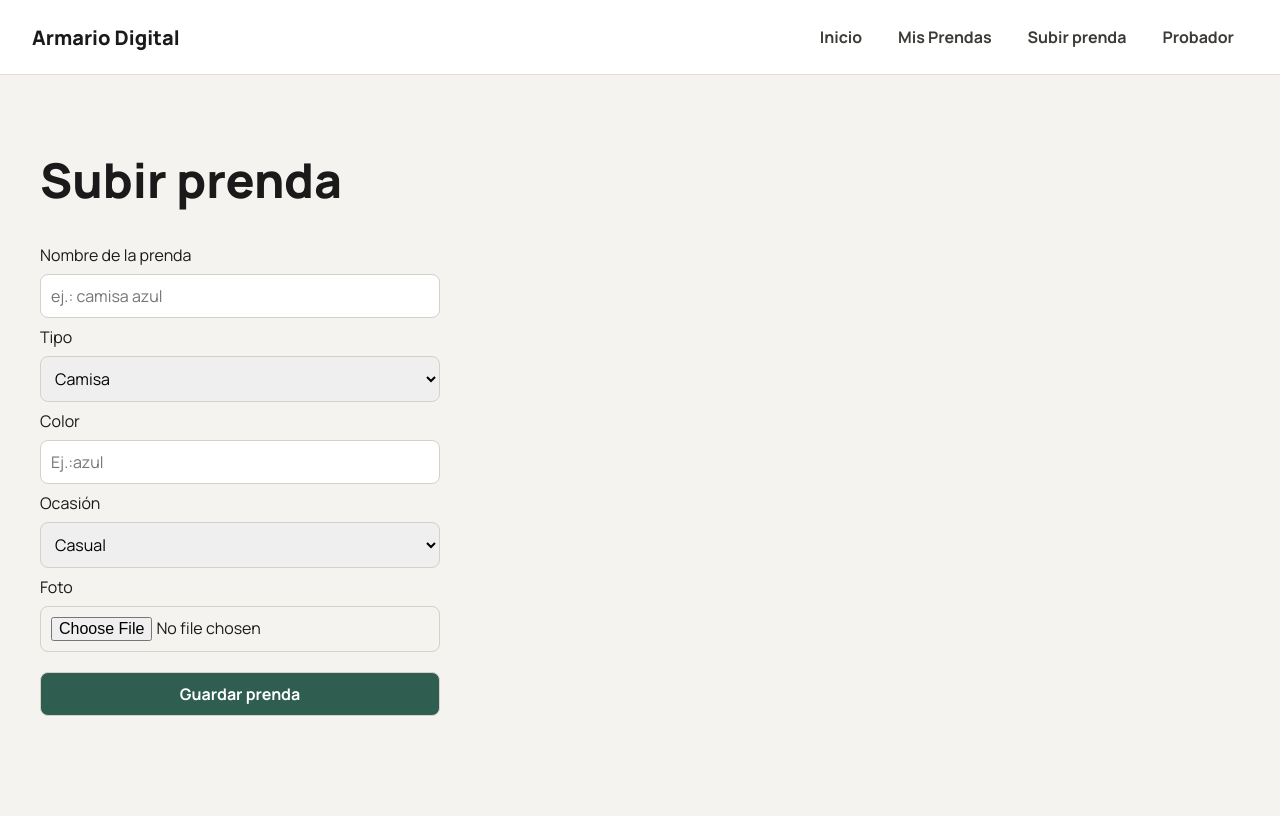
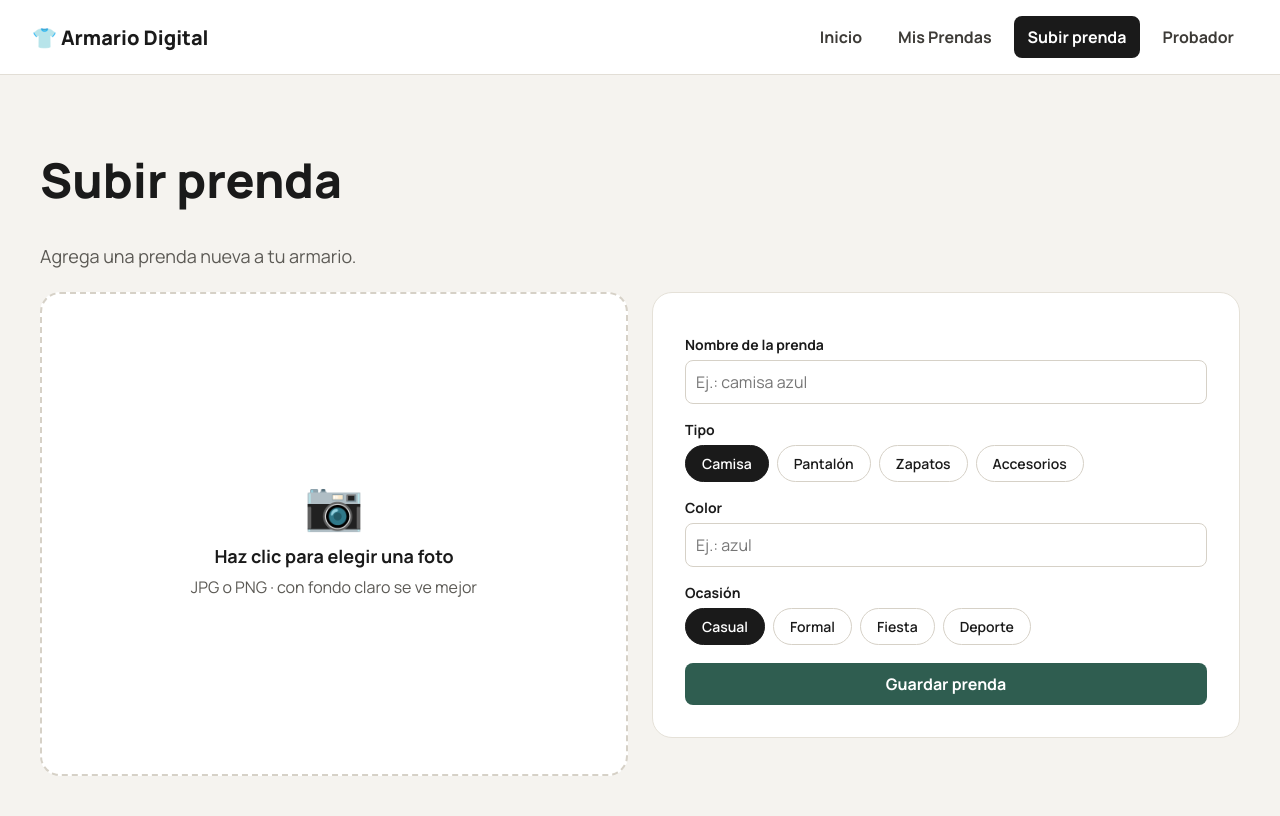
Before and after one commit to araneaemerson-oss/armario-digital, a Flask app: page /subir in a window 1280 px wide. Before the commit the page ends 716 px from the top, so only its background shows below. Run offline with Flask 3, Linux system fonts and the light colour scheme.

Commit message:
Rediseña la página de subir prenda con vista previa y pastillas

```diff
--- a/static/css/style.css
+++ b/static/css/style.css
@@ -262,3 +262,197 @@ a{
     font-size: 14px;
     font-weight: 600;
 }
+
+
+/* ---------- Formularios (Subir y Editar) ---------- */
+.formulario {
+    background-color: #FFFFFF;
+    border: 1px solid #E5E1D8;
+    border-radius: 20px;
+    padding: 32px;
+    max-width: 480px;
+    gap: 6px;
+}
+.formulario label {
+    font-weight: 700;
+    font-size: 14px;
+    margin-top: 10px;
+}
+.formulario input:focus,
+.formulario select:focus {
+    outline: none;
+    border-color: #2F5D50;
+    box-shadow: 0 0 0 3px #E3ECE8;
+}
+.formulario input[type="file"] {
+    padding: 8px;
+    background-color: #F5F3EF;
+    border-style: dashed;
+    cursor: pointer;
+}
+.formulario input[type="file"]::file-selector-button {
+    font-family: inherit;
+    font-weight: 700;
+    border: none;
+    border-radius: 6px;
+    padding: 8px 14px;
+    margin-right: 12px;
+    background-color: #1A1A1A;
+    color: #FFFFFF;
+    cursor: pointer;
+}
+.formulario button {
+    border: none;
+}
+.formulario button:hover {
+    background-color: #1F4038;
+}
+.cancelar {
+    text-align: center;
+    margin-top: 4px;
+    font-size: 14px;
+}
+
+/* ---------- Menú: página actual ---------- */
+.nav-links a.activo {
+    background-color: #1A1A1A;
+    color: #FFFFFF;
+}
+
+/* ---------- Celular (pantallas pequeñas) ---------- */
+@media (max-width: 700px) {
+    .navbar {
+        flex-direction: column;
+        align-items: flex-start;
+        gap: 12px;
+        padding: 16px;
+    }
+    .nav-links {
+        flex-wrap: wrap;
+        gap: 4px;
+    }
+    .nav-links a {
+        padding: 8px 12px;
+    }
+    .contenido {
+        padding: 24px 16px;
+    }
+    h1 {
+        font-size: 34px;
+    }
+    .hero {
+        padding: 28px 20px;
+    }
+    .formulario {
+        padding: 20px;
+    }
+}
+
+/* ---------- Subir prenda ---------- */
+.subir-layout {
+    display: grid;
+    grid-template-columns: 1fr 1fr;
+    gap: 24px;
+    align-items: start;
+}
+.zona-foto {
+    position: relative;
+    display: flex;
+    align-items: center;
+    justify-content: center;
+    min-height: 480px;
+    background-color: #FFFFFF;
+    border: 2px dashed #D6D1C7;
+    border-radius: 20px;
+    cursor: pointer;
+    overflow: hidden;
+    transition: border-color 0.15s, background-color 0.15s;
+}
+.zona-foto:hover {
+    border-color: #2F5D50;
+    background-color: #F8FBF9;
+}
+.zona-foto input[type="file"] {
+    position: absolute;
+    inset: 0;
+    opacity: 0;
+    cursor: pointer;
+}
+.zona-texto {
+    display: flex;
+    flex-direction: column;
+    align-items: center;
+    gap: 8px;
+    padding: 24px;
+    text-align: center;
+    color: #5C5A55;
+}
+.zona-icono {
+    font-size: 48px;
+}
+.zona-texto strong {
+    color: #1A1A1A;
+    font-size: 18px;
+}
+#vista-previa {
+    width: 100%;
+    height: 480px;
+    object-fit: contain;
+    padding: 16px;
+    box-sizing: border-box;
+}
+.zona-foto [hidden] {
+    display: none;
+}
+.subir-campos {
+    max-width: none;
+}
+.etiqueta {
+    font-weight: 700;
+    font-size: 14px;
+    margin-top: 10px;
+}
+.chips {
+    display: flex;
+    flex-wrap: wrap;
+    gap: 8px;
+}
+.chips .chip {
+    position: relative;
+    margin-top: 0;
+    font-weight: 600;
+}
+.chip input {
+    position: absolute;
+    opacity: 0;
+}
+.chip span {
+    display: inline-block;
+    padding: 8px 16px;
+    border-radius: 999px;
+    border: 1px solid #D6D1C7;
+    background-color: #FFFFFF;
+    font-size: 14px;
+    cursor: pointer;
+    transition: background-color 0.15s;
+}
+.chip span:hover {
+    background-color: #E3ECE8;
+}
+.chip input:checked + span {
+    background-color: #1A1A1A;
+    color: #FFFFFF;
+    border-color: #1A1A1A;
+}
+
+@media (max-width: 700px) {
+    .subir-layout {
+        grid-template-columns: 1fr;
+    }
+    .zona-foto {
+        min-height: 260px;
+    }
+    #vista-previa {
+        height: 260px;
+    }
+}
--- a/templates/base.html
+++ b/templates/base.html
@@ -2,6 +2,7 @@
 <html lang = "es">
 <head>
     <meta charset="UTF-8">
+    <meta name="viewport" content="width=device-width, initial-scale=1.0">
     <title> Armario Digital</title>
     <link rel="preconnect" href="https://fonts.googleapis.com">
     <link href="https://fonts.googleapis.com/css2?family=Manrope:wght@400;600;700;800&display=swap" rel="stylesheet">
@@ -9,16 +10,16 @@
 </head>
 
 <body>
-    <header class="navbar">
-        <a class="logo " href="/">Armario Digital </a>
-        <nav class="nav-links">
-            <a href="/">Inicio</a>
-            <a href="/prendas">Mis Prendas</a>
-            <a href="/subir"> Subir prenda</a>
-            <a href="#">Probador </a>
-        </nav>
-    </header>
-    <main class="contenido ">
+    <nav class="navbar">
+        <span class="logo">👕 Armario Digital</span>
+        <div class="nav-links">
+            <a href="/" class="{% if request.path == '/' %}activo{% endif %}">Inicio</a>
+            <a href="/prendas" class="{% if request.path == '/prendas' or request.path.startswith('/editar') %}activo{% endif %}">Mis Prendas</a>
+            <a href="/subir" class="{% if request.path == '/subir' %}activo{% endif %}">Subir prenda</a>
+            <a href="#">Probador</a>
+        </div>
+    </nav>
+    <main class="contenido">
         {% block contenido%}{%endblock%}
     </main>
 </body>
--- a/templates/editar.html
+++ b/templates/editar.html
@@ -2,7 +2,8 @@
 
 {% block contenido %}
 
-    <h1>Editar Prenda</h1>
+    <h1>Editar prenda</h1>
+    <p class="subtitulo">Cambia los datos de tu prenda.</p>
 
     <form method="POST" class="formulario">
         <label for="nombre">Nombre de la prenda</label>
@@ -25,7 +26,8 @@
                 {%endfor%}
         </select>
 
-        <button type="submit">Guardar prenda</button>
+        <button type="submit">Guardar cambios</button>
+        <a href="/prendas" class="cancelar">Cancelar</a>
     </form>
 
     {%endblock%}
--- a/templates/prendas.html
+++ b/templates/prendas.html
@@ -4,9 +4,9 @@
 
     <h1>Mis Prendas</h1>
     {% if tipo_actual %}
-        <p>Mostrando {{prendas|length}} prendas de tipo {{tipo_actual}} </p>
+        <p>Mostrando {{prendas|length}} {% if prendas|length == 1 %}prenda{% else %}prendas{% endif %} de tipo {{tipo_actual}}</p>
     {% else %}
-    <p>Tienes {{prendas|length}} prendas en tu armario</p>
+    <p>Tienes {{prendas|length}} {% if prendas|length == 1 %}prenda{% else %}prendas{% endif %} en tu armario</p>
     {% endif %}
 
     <div class="filtros">
--- a/templates/subir.html
+++ b/templates/subir.html
@@ -3,34 +3,65 @@
 {% block contenido %}
 
     <h1>Subir prenda</h1>
+    <p class="subtitulo">Agrega una prenda nueva a tu armario.</p>
 
-    <form method="POST" enctype="multipart/form-data" class="formulario">
-        <label for="nombre">Nombre de la prenda</label>
-        <input type="text" id="nombre" name="nombre" placeholder="ej.: camisa azul" required>
+    <form method="POST" enctype="multipart/form-data" class="subir-layout">
 
-        <label for="tipo">Tipo</label>
-        <select id="tipo" name="tipo">
-            <option>Camisa</option>
-            <option>Pantalón</option>
-            <option>Zapatos</option>
-            <option>Accesorios</option>
-        </select>
+        <!-- Columna izquierda: la foto -->
+        <label for="foto" class="zona-foto">
+            <img id="vista-previa" alt="Vista previa de la prenda" hidden>
+            <div id="zona-texto" class="zona-texto">
+                <span class="zona-icono">📷</span>
+                <strong>Haz clic para elegir una foto</strong>
+                <span>JPG o PNG · con fondo claro se ve mejor</span>
+            </div>
+            <input type="file" id="foto" name="foto" accept="image/*" required>
+        </label>
 
-        <label for="color">Color</label>
-        <input type="text" id="color" name="color" placeholder="Ej.:azul" required>
+        <!-- Columna derecha: los datos -->
+        <div class="formulario subir-campos">
+            <label for="nombre">Nombre de la prenda</label>
+            <input type="text" id="nombre" name="nombre" placeholder="Ej.: camisa azul" required>
 
-        <label for="ocasion">Ocasión</label>
-        <select id="ocasion" name="ocasion">
-            <option>Casual</option>
-            <option>Formal</option>
-            <option>Fiesta</option>
-            <option>Deporte</option>
-        </select>
+            <span class="etiqueta">Tipo</span>
+            <div class="chips">
+                {% for opcion in ["Camisa", "Pantalón", "Zapatos", "Accesorios"] %}
+                    <label class="chip">
+                        <input type="radio" name="tipo" value="{{ opcion }}" {% if loop.first %}checked{% endif %}>
+                        <span>{{ opcion }}</span>
+                    </label>
+                {% endfor %}
+            </div>
 
-        <label for="foto">Foto</label>
-        <input type="file" id="foto" name="foto" accept="image/*" required>
+            <label for="color">Color</label>
+            <input type="text" id="color" name="color" placeholder="Ej.: azul" required>
 
-        <button type="submit">Guardar prenda</button>
+            <span class="etiqueta">Ocasión</span>
+            <div class="chips">
+                {% for opcion in ["Casual", "Formal", "Fiesta", "Deporte"] %}
+                    <label class="chip">
+                        <input type="radio" name="ocasion" value="{{ opcion }}" {% if loop.first %}checked{% endif %}>
+                        <span>{{ opcion }}</span>
+                    </label>
+                {% endfor %}
+            </div>
+
+            <button type="submit">Guardar prenda</button>
+        </div>
     </form>
 
-    {%endblock%}
+    <script>
+        // Cuando eliges una foto, la mostramos antes de guardarla
+        const inputFoto = document.getElementById("foto");
+        inputFoto.addEventListener("change", function () {
+            const archivo = inputFoto.files[0];
+            if (archivo) {
+                const vista = document.getElementById("vista-previa");
+                vista.src = URL.createObjectURL(archivo);
+                vista.hidden = false;
+                document.getElementById("zona-texto").hidden = true;
+            }
+        });
+    </script>
+
+{% endblock %}
```
Also changed, not shown: leer_db.py (added, +12 -0 lines), practica.py (added, +7 -0 lines), practica_db.py (added, +30 -0 lines).
